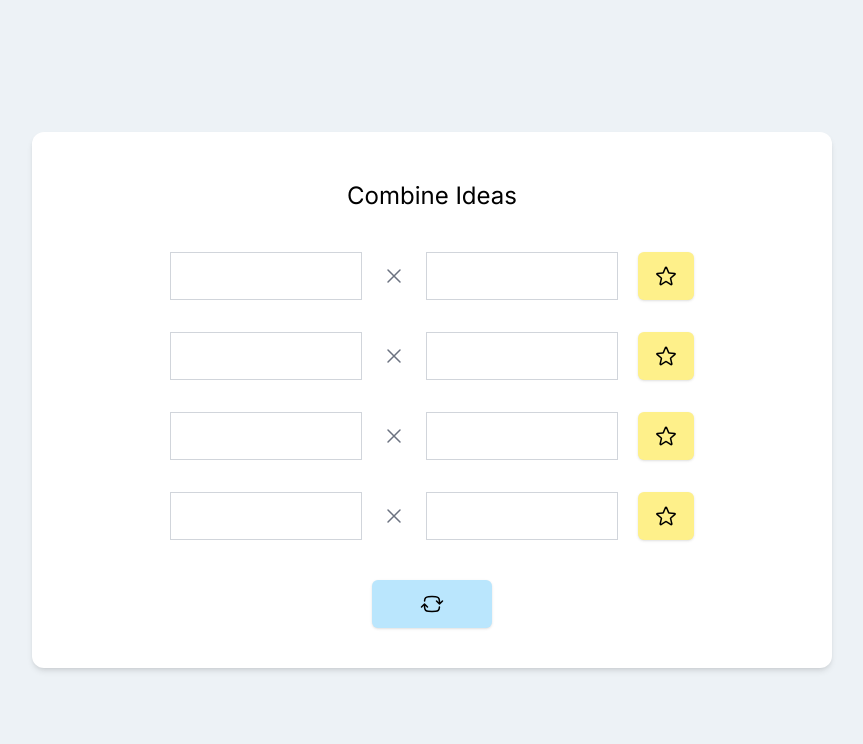
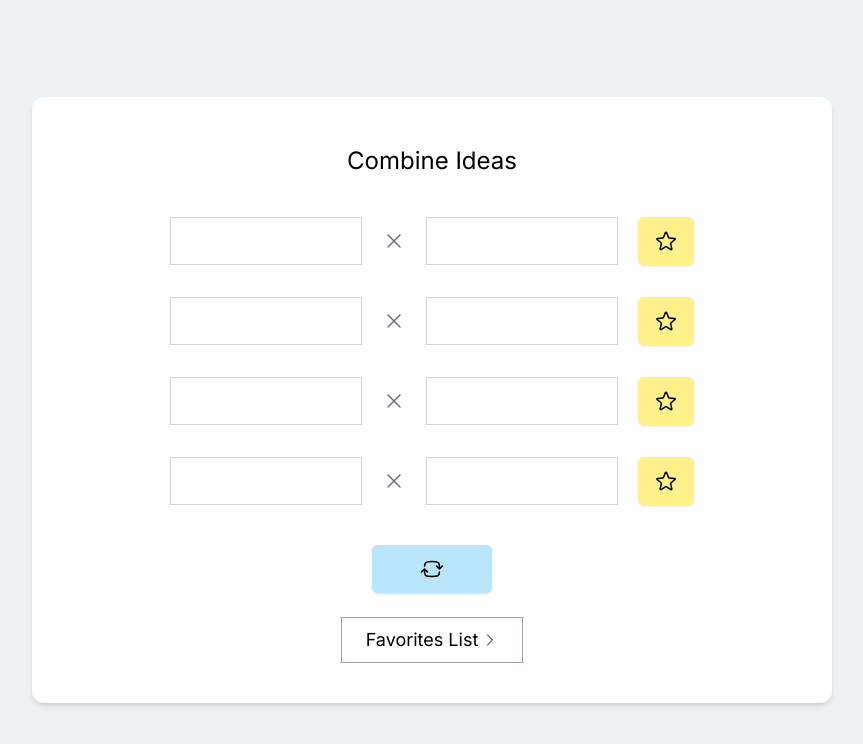
Before and after one commit to strwalk/ideas-combine, a Next.js app: page / in a window 1280 px wide. Shown: the top 744 px of the page, without its empty margins (208-1071 px from the left). Built offline with nearby package versions, Linux system fonts and the light colour scheme; no server answers; the database is empty.

Commit message:
feat: add favorites page link to top page

```diff
--- a/src/app/page.tsx
+++ b/src/app/page.tsx
@@ -1,3 +1,4 @@
+import Link from 'next/link';
 import prisma from './_lib/connectToPrisma';
 import wordsJson from './_lib/seeds/words.json';
 import { generateRandomNumber, convertToTwoDimensionalArray } from './_utils';
@@ -46,7 +47,31 @@ export default async function Home() {
               </section>
             </section>
             <section className="mt-8 lg:mt-10 flex justify-center">
-              <ShuffleButton />
+              <section>
+                <ShuffleButton />
+                <Link
+                  href="/favorites"
+                  className="border border-gray-400 hover:bg-gray-50 py-2 px-6 flex items-center gap-1 mt-6"
+                >
+                  <span className="text-sm sm:text-base lg:text-lg">
+                    Favorites List
+                  </span>
+                  <svg
+                    xmlns="http://www.w3.org/2000/svg"
+                    fill="none"
+                    viewBox="0 0 24 24"
+                    strokeWidth={1.5}
+                    stroke="currentColor"
+                    className="w-4 h-4"
+                  >
+                    <path
+                      strokeLinecap="round"
+                      strokeLinejoin="round"
+                      d="M8.25 4.5l7.5 7.5-7.5 7.5"
+                    />
+                  </svg>
+                </Link>
+              </section>
             </section>
           </section>
         </section>
```
